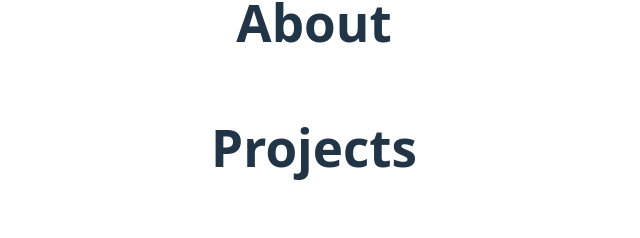
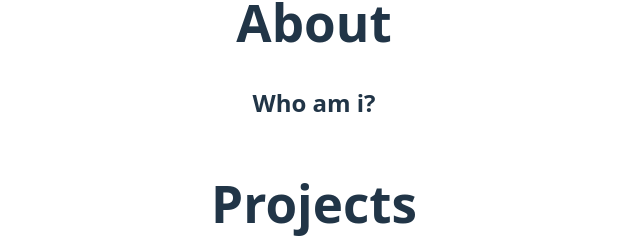
Before and after one commit to azazarino/portfolio-website, a React (Vite) app: page / in a window 1280 px wide. Shown: the part 904-1142 px from the top of the page, without its empty margins (326-966 px from the left). Built offline with nearby package versions, Linux system fonts and the light colour scheme.

Commit message:
added gitignore

```diff
--- a/src/pages/about.jsx
+++ b/src/pages/about.jsx
@@ -2,6 +2,9 @@ function About() {
     return (
         <div className="about-div">
             <h1>About</h1>
+            <div className="me-div">
+                <h2>Who am i?</h2>
+            </div>
         </div>
     );
 }
--- a/src/pages/portfolio.jsx
+++ b/src/pages/portfolio.jsx
@@ -16,8 +16,8 @@ function Portfolio() {
           <h1>Azer Omar</h1>
           <p>computer engineer with interest in embedded systems, web and cybersecurity</p>
           <div className='intro-buttons'>
-            <a href='https://github.com/azazarino'><button><FaGithub></FaGithub></button></a>
-            <a href="https://www.linkedin.com/in/azer-omar-128882229/"><button><FaLinkedin></FaLinkedin></button></a>
+            <a href='https://github.com/azazarino' target="_blank"><button><FaGithub></FaGithub></button></a>
+            <a href="https://www.linkedin.com/in/azer-omar-128882229/" target="_blank"><button><FaLinkedin></FaLinkedin></button></a>
             <button><IoIosSend /></button>
           </div>
         </div>
```
Also changed, not shown: 1 other file (tests, documents, lock files or other folders).
